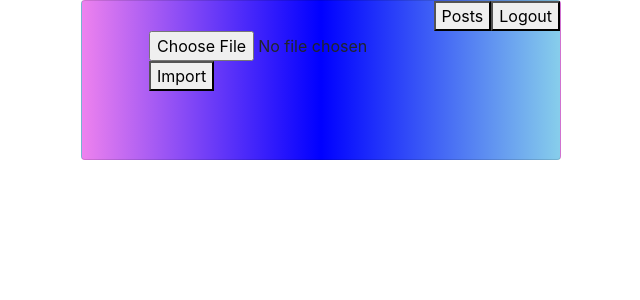
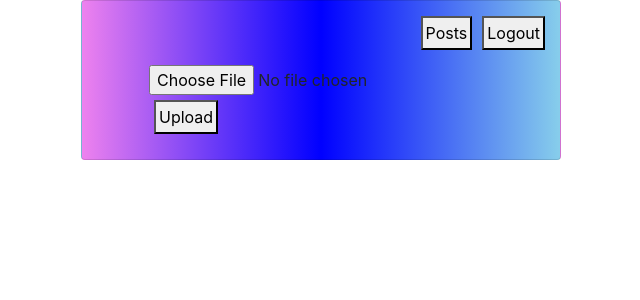
Before and after one commit to SivaJyothy/financepeer, a Django app: page /home in a window 1280 px wide. Shown: the top 300 px of the page, without its empty margins (319-959 px from the left). Run offline with Django 3.2, Linux system fonts and the light colour scheme; some libraries are stand-ins or nearby versions.

Commit message:
Update index.html

```diff
--- a/web/task/templates/pages/index.html
+++ b/web/task/templates/pages/index.html
@@ -2,7 +2,7 @@
 <html>
 <head>
 	<meta charset="utf-8">
-	<title>Login Page</title>
+	<title>Home Page</title>
 	<link rel="stylesheet" href="https://stackpath.bootstrapcdn.com/bootstrap/4.1.3/css/bootstrap.min.css" integrity="sha384-MCw98/SFnGE8fJT3GXwEOngsV7Zt27NXFoaoApmYm81iuXoPkFOJwJ8ERdknLPMO" crossorigin="anonymous">
 	<script src="https://stackpath.bootstrapcdn.com/bootstrap/4.1.3/js/bootstrap.min.js" integrity="sha384-ChfqqxuZUCnJSK3+MXmPNIyE6ZbWh2IMqE241rYiqJxyMiZ6OW/JmZQ5stwEULTy" crossorigin="anonymous"></script>
 	<style>
@@ -14,6 +14,11 @@
 		.menu{
 			display: flex;
 			justify-content: flex-end;
+			margin: 10px;
+		}
+		button{
+			margin: 5px;
+			padding: 3px;
 		}
 		.middle-part{
 			display: flex;
@@ -56,7 +61,7 @@
 
 			{% csrf_token %}
 			<input type="file" id="selectFiles" oninput="display()" value="Import" accept=".json" /><br />
-			<button id="import">Import</button>
+			<button id="import">Upload</button>
 			<textarea id="result" style="display:none" name ="json_text">
 			</textarea>
 		</form>
```
